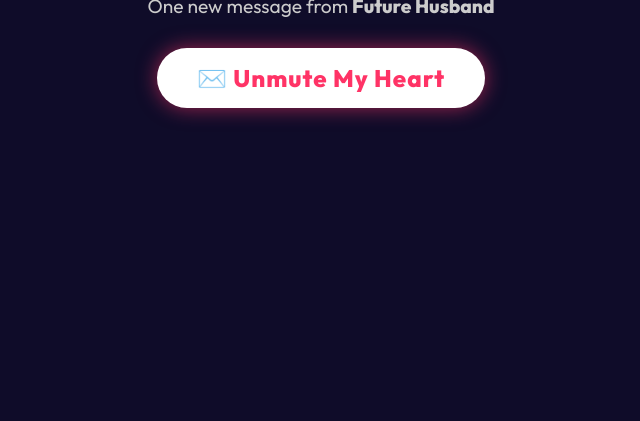
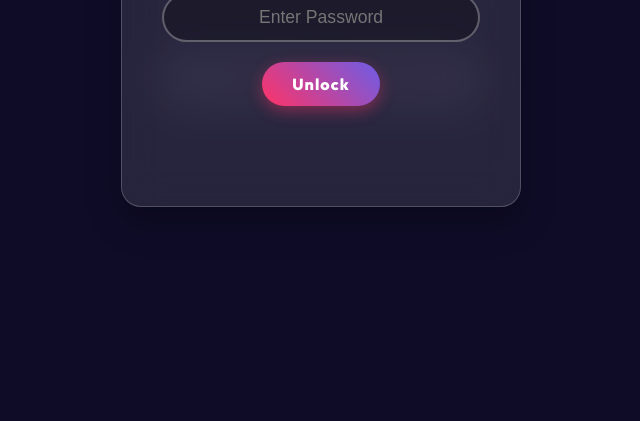
Before and after one commit to USaditya98/USaditya98.github.io, a website: page index.html in a window 1280 px wide. Shown: the part 379-800 px from the top of the page, without its empty margins (319-959 px from the left). Drawn offline with nearby package versions, Linux system fonts and the light colour scheme.

Commit message:
feat: Add styles for security and login UI and correct node_modules entry in .gitignore.

```diff
--- a/style.css
+++ b/style.css
@@ -1578,3 +1578,98 @@
         font-size: 1.3rem;
     }
 }
+
+/* =========================================
+   Security & Login UI
+   ========================================= */
+#login-overlay {
+    position: fixed;
+    top: 0;
+    left: 0;
+    width: 100%;
+    height: 100%;
+    background: rgba(15, 12, 41, 0.95);
+    z-index: 9999;
+    display: flex;
+    justify-content: center;
+    align-items: center;
+    transition: opacity 0.5s ease;
+}
+
+.login-box {
+    text-align: center;
+    padding: 40px;
+    width: 90%;
+    max-width: 400px;
+    background: rgba(255, 255, 255, 0.1);
+    backdrop-filter: blur(20px);
+    -webkit-backdrop-filter: blur(20px);
+    border: 1px solid rgba(255, 255, 255, 0.2);
+    border-radius: 20px;
+    box-shadow: 0 15px 35px rgba(0, 0, 0, 0.3);
+    color: white;
+}
+
+.login-box h2 {
+    font-family: 'Outfit', sans-serif;
+    margin-bottom: 15px;
+    color: var(--primary);
+    font-size: 1.8rem;
+}
+
+.login-box p {
+    margin-bottom: 25px;
+    color: #ccc;
+    font-size: 1rem;
+}
+
+#password-input {
+    width: 100%;
+    padding: 12px 20px;
+    border-radius: 50px;
+    border: 2px solid rgba(255, 255, 255, 0.3);
+    background: rgba(0, 0, 0, 0.3);
+    color: white;
+    font-size: 1.1rem;
+    margin-bottom: 20px;
+    outline: none;
+    text-align: center;
+    transition: border-color 0.3s;
+}
+
+#password-input:focus {
+    border-color: var(--primary);
+}
+
+.error-msg {
+    color: #ff4757;
+    margin-top: 15px;
+    font-size: 0.9rem;
+    min-height: 20px;
+    font-weight: 600;
+}
+
+.glow-btn {
+    padding: 12px 30px;
+    background: linear-gradient(45deg, #ff3366, #6c5ce7);
+    border: none;
+    border-radius: 50px;
+    color: white;
+    font-weight: bold;
+    font-size: 1rem;
+    cursor: pointer;
+    box-shadow: 0 5px 15px rgba(255, 51, 102, 0.4);
+    transition: transform 0.2s;
+}
+
+.glow-btn:hover {
+    transform: scale(1.05);
+}
+
+@keyframes shake {
+    0% { transform: translateX(0); }
+    25% { transform: translateX(-10px); }
+    50% { transform: translateX(10px); }
+    75% { transform: translateX(-10px); }
+    100% { transform: translateX(0); }
+}
```
Also changed, not shown: 1 other file.
